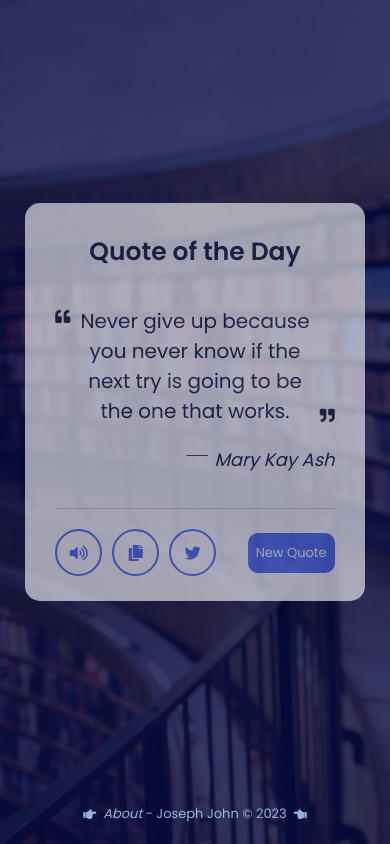
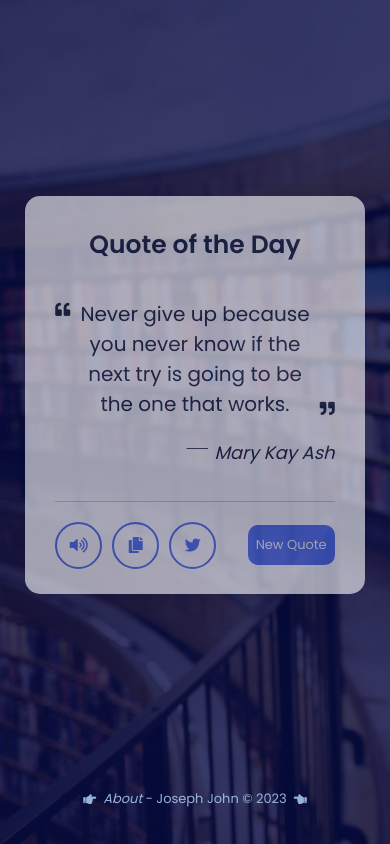
Before and after one commit to profJays/randomquotes, a plain HTML site: page index.html in a window 390 px wide. Drawn offline with Linux system fonts and the light colour scheme.

Commit message:
minor fixs

```diff
--- a/style.css
+++ b/style.css
@@ -14,8 +14,6 @@ body{
 .container {
   display: flex;
   align-items: center;
-  width: 100%;
-  /* height: 100%; */
   justify-content: center;
   flex-direction: column;
   background: #5372F0;
@@ -232,6 +230,10 @@ ul .speech.active{
       border-radius: 10px;
     }
 
+    .foots{
+      margin-bottom: 35px;
+    }
+
     /* About Page Mobile */
 
     .profile-container{
```
